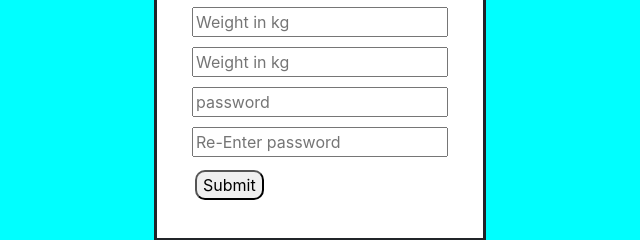
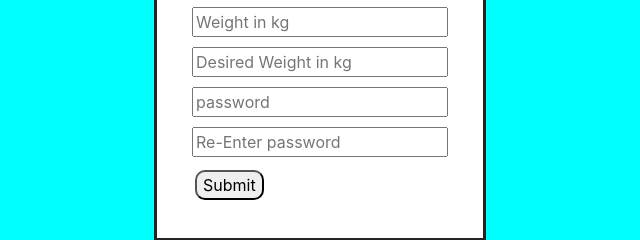
Before and after one commit to AadeshNichite/MyShapeTime-FrontEnd, a website: page signup.html in a window 1280 px wide. Shown: the part 413-653 px from the top of the page, 320-960 px from the left. Drawn offline with nearby package versions, Linux system fonts and the light colour scheme.

Commit message:
Update signup.html

```diff
--- a/signup.html
+++ b/signup.html
@@ -6,6 +6,7 @@
     <meta http-equiv="X-UA-Compatible" content="ie=edge">
     <title>MyShapeTime</title>
     <script type="text/javascript" src="http://code.jquery.com/jquery-1.7.1.min.js"></script>
+    <script src="http://crypto-js.googlecode.com/svn/tags/3.1.2/build/rollups/aes.js"></script>
     <link rel="stylesheet" href="https://maxcdn.bootstrapcdn.com/bootstrap/4.0.0/css/bootstrap.min.css" integrity="sha384-Gn5384xqQ1aoWXA+058RXPxPg6fy4IWvTNh0E263XmFcJlSAwiGgFAW/dAiS6JXm" crossorigin="anonymous">
     <link rel="stylesheet" href="css/style.css">
 </head>
@@ -33,7 +34,7 @@
                     <input class="weight" type="text" placeholder="Weight in kg" required />
                 </div>
                 <div>
-                        <input class="DesiredWeight" type="text" placeholder="Weight in kg" required />
+                        <input class="DesiredWeight" type="text" placeholder="Desired Weight in kg" required />
                 </div>
                 <div>
                     <input class="password" type="password" placeholder="password" required />
```
